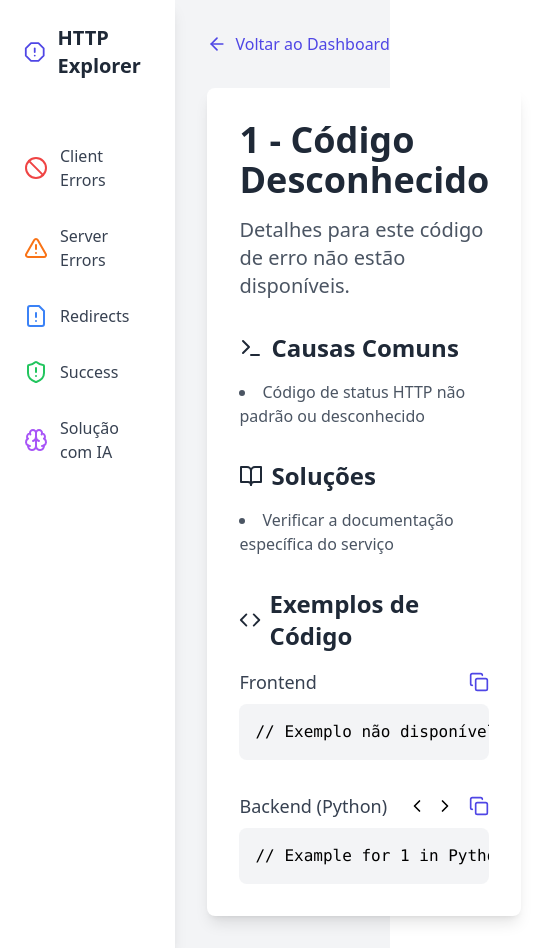
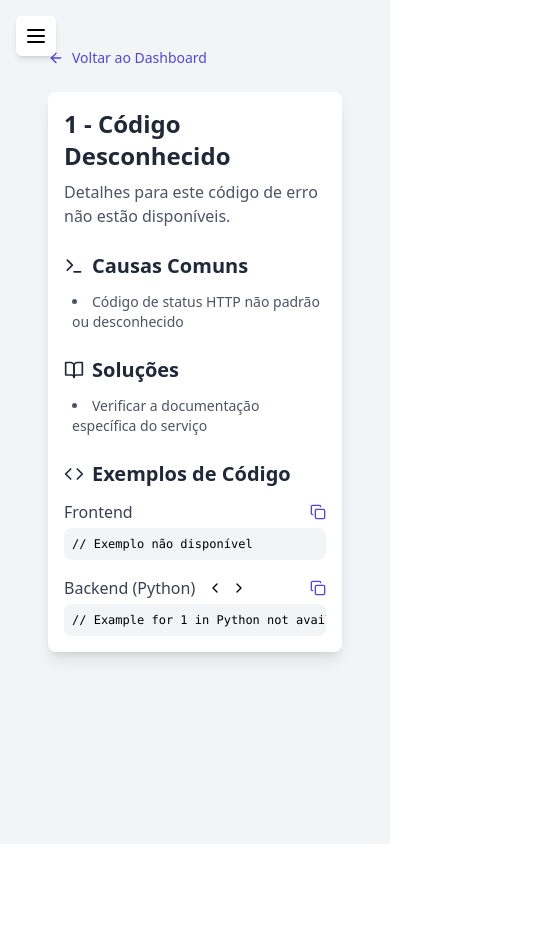
Before and after one commit to MahFelix/HTTP-Frontend, a React (Vite) app: page /error/1 in a window 390 px wide. Shown: the whole page, 553 px wide, since content can reach past the window. After the commit the page ends 844 px from the top, so only its background shows below. Built offline with nearby package versions, Linux system fonts and the light colour scheme.

Commit message:
✔️  test: Teste de aprovação

```diff
--- a/src/components/AiSolution.tsx
+++ b/src/components/AiSolution.tsx
@@ -1,8 +1,8 @@
 import React, { useState, KeyboardEvent, useRef, useEffect } from 'react';
-import { Send, Bot, User, Loader2 } from 'lucide-react';
+import { Send, Bot, User, Loader2, ArrowUp,} from 'lucide-react';
 
 type Message = {
-    from: 'model' | 'user'; // Alterado para 'model' para corresponder ao backend
+  from: 'model' | 'user';
   text: string;
   timestamp?: Date;
 };
@@ -18,16 +18,32 @@ const AiSolution: React.FC = () => {
   const [input, setInput] = useState<string>('');
   const [isLoading, setIsLoading] = useState<boolean>(false);
   const [error, setError] = useState<string | null>(null);
+  const [isMobile, setIsMobile] = useState(window.innerWidth < 768);
   const messagesEndRef = useRef<HTMLDivElement>(null);
   const inputRef = useRef<HTMLInputElement>(null);
+  const chatContainerRef = useRef<HTMLDivElement>(null);
 
-    // Adicione esta função utilitária no seu componente
+  // Verifica o tamanho da tela
+  useEffect(() => {
+    const handleResize = () => {
+      setIsMobile(window.innerWidth < 768);
+    };
+    window.addEventListener('resize', handleResize);
+    return () => window.removeEventListener('resize', handleResize);
+  }, []);
+
+  // Auto-scroll para a última mensagem
+  useEffect(() => {
+    scrollToBottom();
+  }, [messages]);
+
+  const scrollToBottom = () => {
+    messagesEndRef.current?.scrollIntoView({ behavior: 'smooth' });
+  };
+
   const formatBotResponse = (text: string) => {
-        // Quebra o texto em linhas
     const lines = text.split('\n');
-
     return lines.map((line, index) => {
-            // Formata listas com marcadores
       if (line.trim().startsWith('* ')) {
         return (
           <div key={index} className="flex items-start ml-4">
@@ -36,8 +52,6 @@ const AiSolution: React.FC = () => {
           </div>
         );
       }
-
-            // Formata títulos em negrito
       if (line.includes(':')) {
         const [title, content] = line.split(':');
         return (
@@ -46,19 +60,8 @@ const AiSolution: React.FC = () => {
           </div>
         );
       }
-
-            // Texto normal
       return <div key={index} className="mt-1">{line}</div>;
     });
-    };
-
-    // Auto-scroll para a última mensagem
-    useEffect(() => {
-        scrollToBottom();
-    }, [messages]);
-
-    const scrollToBottom = () => {
-        messagesEndRef.current?.scrollIntoView({ behavior: 'smooth' });
   };
 
   const handleSend = async () => {
@@ -89,35 +92,25 @@ const AiSolution: React.FC = () => {
         }),
       });
 
-            if (!response.ok) {
-                throw new Error(`Erro ${response.status}: ${response.statusText}`);
-            }
+      if (!response.ok) throw new Error(`Erro ${response.status}: ${response.statusText}`);
 
       const data = await response.json();
       const botResponse = data.reply.replace(/^Dr\.Http:\s*/i, '');
 
       setMessages((prev) => [
         ...prev,
-                {
-                    from: 'model',
-                    text: botResponse,
-                    timestamp: new Date()
-                }
+        { from: 'model', text: botResponse, timestamp: new Date() }
       ]);
     } catch (error) {
       console.error('Erro ao chamar a API:', error);
       setError('Erro ao conectar com o servidor. Tente novamente.');
       setMessages((prev) => [
         ...prev,
-                {
-                    from: 'model',
-                    text: 'Desculpe, ocorreu um erro ao processar sua mensagem.',
-                    timestamp: new Date()
-                }
+        { from: 'model', text: 'Desculpe, ocorreu um erro ao processar sua mensagem.', timestamp: new Date() }
       ]);
     } finally {
       setIsLoading(false);
-            inputRef.current?.focus();
+      setTimeout(() => inputRef.current?.focus(), 100);
     }
   };
 
@@ -134,15 +127,22 @@ const AiSolution: React.FC = () => {
   };
 
   return (
-        <div className="bg-white rounded-xl shadow-md p-6 h-full flex flex-col">
-            <div className="flex items-center mb-4">
+    <div className="bg-white rounded-xl shadow-md p-4 md:p-6 h-full flex flex-col">
+      {/* Cabeçalho otimizado para mobile */}
+      <div className="flex items-center justify-between mb-4">
+        <div className="flex items-center">
           <div className="bg-purple-100 p-2 rounded-full mr-3">
-                    <Bot className="w-6 h-6 text-purple-600" />
+            <Bot className="w-5 h-5 md:w-6 md:h-6 text-purple-600" />
           </div>
-                <h1 className="text-2xl font-bold text-purple-600">Dr.Http 🤖</h1>
+          <h1 className="text-xl md:text-2xl font-bold text-purple-600">Dr.Http 🤖</h1>
+        </div>
       </div>
 
-            <div className="flex-1 overflow-y-auto space-y-4 border p-4 rounded-md mb-4">
+      {/* Área de mensagens com scroll otimizado */}
+      <div
+        ref={chatContainerRef}
+        className="flex-1 overflow-y-auto space-y-3 md:space-y-4 border p-3 md:p-4 rounded-md mb-3 md:mb-4"
+      >
         {messages.map((msg, index) => (
           <div
             key={index}
@@ -159,7 +159,8 @@ const AiSolution: React.FC = () => {
               </span>
             </div>
             <div
-                            className={`p-3 rounded-md max-w-[85%] ${msg.from === 'model'
+              className={`p-2 md:p-3 rounded-md max-w-[90%] md:max-w-[85%] text-sm md:text-base ${
+                msg.from === 'model'
                   ? 'bg-purple-100 text-purple-800'
                   : 'bg-gray-200 text-gray-800'
               }`}
@@ -172,7 +173,7 @@ const AiSolution: React.FC = () => {
         {isLoading && (
           <div className="flex items-center">
             <Bot className="w-4 h-4 text-purple-600 mr-2" />
-                        <div className="p-3 rounded-md bg-purple-100 text-purple-800">
+            <div className="p-2 md:p-3 rounded-md bg-purple-100 text-purple-800 text-sm md:text-base">
               <Loader2 className="animate-spin w-4 h-4 inline mr-2" />
               Pensando...
             </div>
@@ -180,7 +181,7 @@ const AiSolution: React.FC = () => {
         )}
 
         {error && (
-                    <div className="p-2 bg-red-100 text-red-800 text-sm rounded-md">
+          <div className="p-2 bg-red-100 text-red-800 text-xs md:text-sm rounded-md">
             {error}
           </div>
         )}
@@ -188,10 +189,11 @@ const AiSolution: React.FC = () => {
         <div ref={messagesEndRef} />
       </div>
 
+      {/* Área de input otimizada para mobile */}
       <div className="flex items-center gap-2">
         <input
           ref={inputRef}
-                    className="flex-1 border border-gray-300 rounded-md p-2 focus:outline-none focus:ring-2 focus:ring-purple-500 disabled:opacity-50"
+          className="flex-1 border border-gray-300 rounded-md p-2 text-sm md:text-base focus:outline-none focus:ring-2 focus:ring-purple-500 disabled:opacity-50"
           placeholder="Descreva o erro HTTP..."
           value={input}
           onChange={(e) => setInput(e.target.value)}
@@ -207,6 +209,8 @@ const AiSolution: React.FC = () => {
         >
           {isLoading ? (
             <Loader2 className="w-4 h-4 animate-spin" />
+          ) : isMobile ? (
+            <ArrowUp className="w-4 h-4" />
           ) : (
             <Send className="w-4 h-4" />
           )}
--- a/src/components/ErrorDetail.tsx
+++ b/src/components/ErrorDetail.tsx
@@ -1039,110 +1039,115 @@ const fetchWithTimeout = async (url, timeout = 5000) => {
   };
 
   return (
-    <div className="container mx-auto">
+    <div className="container mx-auto px-4 py-4">
       <Link
         to="/"
-        className="inline-flex items-center text-indigo-600 hover:text-indigo-700 mb-8"
+        className="inline-flex items-center text-indigo-600 hover:text-indigo-700 mb-6 text-sm md:text-base"
       >
-        <ArrowLeft className="w-5 h-5 mr-2" />
+        <ArrowLeft className="w-4 h-4 md:w-5 md:h-5 mr-2" />
         Voltar ao Dashboard
       </Link>
 
       <motion.div
         initial={{ opacity: 0, y: 20 }}
         animate={{ opacity: 1, y: 0 }}
-        className="bg-white rounded-lg shadow-lg p-8"
+        className="bg-white rounded-lg shadow-lg p-4 md:p-8"
       >
-        <div className="mb-8">
-          <h1 className="text-4xl font-bold text-gray-800">
+        <div className="mb-6">
+          <h1 className="text-2xl md:text-4xl font-bold text-gray-800">
             {code} - {error.title}
           </h1>
-          <p className="text-xl text-gray-600 mt-4">{error.description}</p>
+          <p className="text-base md:text-xl text-gray-600 mt-2 md:mt-4">{error.description}</p>
         </div>
 
-        <div className="grid grid-cols-1 md:grid-cols-2 gap-8 mb-8">
+        <div className="grid grid-cols-1 gap-6 md:grid-cols-2 md:gap-8 mb-6 md:mb-8">
           <div>
-            <h2 className="text-2xl font-semibold text-gray-800 mb-4 flex items-center">
-              <Terminal className="w-6 h-6 mr-2" />
+            <h2 className="text-xl md:text-2xl font-semibold text-gray-800 mb-3 flex items-center">
+              <Terminal className="w-5 h-5 md:w-6 md:h-6 mr-2" />
               Causas Comuns
             </h2>
-            <ul className="list-disc list-inside space-y-2">
+            <ul className="list-disc list-inside space-y-1 md:space-y-2 pl-2">
               {error.causes.map((cause: string, index: number) => (
-                <li key={index} className="text-gray-600">{cause}</li>
+                <li key={index} className="text-sm md:text-base text-gray-600">{cause}</li>
               ))}
             </ul>
           </div>
 
           <div>
-            <h2 className="text-2xl font-semibold text-gray-800 mb-4 flex items-center">
-              <BookOpen className="w-6 h-6 mr-2" />
+            <h2 className="text-xl md:text-2xl font-semibold text-gray-800 mb-3 flex items-center">
+              <BookOpen className="w-5 h-5 md:w-6 md:h-6 mr-2" />
               Soluções
             </h2>
-            <ul className="list-disc list-inside space-y-2">
+            <ul className="list-disc list-inside space-y-1 md:space-y-2 pl-2">
               {error.solutions.map((solution: string, index: number) => (
-                <li key={index} className="text-gray-600">{solution}</li>
+                <li key={index} className="text-sm md:text-base text-gray-600">{solution}</li>
               ))}
             </ul>
           </div>
         </div>
 
         <div>
-          <h2 className="text-2xl font-semibold text-gray-800 mb-4 flex items-center">
-            <Code className="w-6 h-6 mr-2" />
+          <h2 className="text-xl md:text-2xl font-semibold text-gray-800 mb-3 md:mb-4 flex items-center">
+            <Code className="w-5 h-5 md:w-6 md:h-6 mr-2" />
             Exemplos de Código
           </h2>
-          <div className="grid grid-cols-1 gap-8">
+          <div className="grid grid-cols-1 gap-4 md:gap-8">
             <div>
-              <div className="flex justify-between items-center mb-2">
-                <h3 className="text-lg font-medium text-gray-700">Frontend</h3>
+              <div className="flex justify-between items-center mb-1 md:mb-2">
+                <h3 className="text-base md:text-lg font-medium text-gray-700">Frontend</h3>
                 <button
                   onClick={() => handleCopy(error.examples.frontend, 'frontend')}
                   className="text-indigo-600 hover:text-indigo-700"
+                  aria-label="Copiar código frontend"
                 >
                   {copied === 'frontend' ? (
-                    <Check className="w-5 h-5" />
+                    <Check className="w-4 h-4 md:w-5 md:h-5" />
                   ) : (
-                    <Copy className="w-5 h-5" />
+                    <Copy className="w-4 h-4 md:w-5 md:h-5" />
                   )}
                 </button>
               </div>
-              <pre className="bg-gray-100 p-4 rounded-lg overflow-x-auto">
+              <pre className="bg-gray-100 p-2 md:p-4 rounded-lg overflow-x-auto text-xs md:text-sm">
                 <code>{error.examples.frontend}</code>
               </pre>
             </div>
+
             <div>
-              <div className="flex justify-between items-center mb-2">
+              <div className="flex justify-between items-center mb-1 md:mb-2">
                 <div className="flex items-center">
-                  <h3 className="text-lg font-medium text-gray-700">
+                  <h3 className="text-base md:text-lg font-medium text-gray-700">
                     Backend ({backendLanguages[currentBackendIndex]})
                   </h3>
-                  <div className="flex items-center ml-4">
+                  <div className="flex items-center ml-2 md:ml-4">
                     <button
                       onClick={prevBackendExample}
                       className="p-1 rounded-full hover:bg-gray-200"
+                      aria-label="Exemplo anterior"
                     >
-                      <ChevronLeft className="w-5 h-5" />
+                      <ChevronLeft className="w-4 h-4 md:w-5 md:h-5" />
                     </button>
                     <button
                       onClick={nextBackendExample}
                       className="p-1 rounded-full hover:bg-gray-200"
+                      aria-label="Próximo exemplo"
                     >
-                      <ChevronRight className="w-5 h-5" />
+                      <ChevronRight className="w-4 h-4 md:w-5 md:h-5" />
                     </button>
                   </div>
                 </div>
                 <button
                   onClick={() => handleCopy(getBackendExample(code || '', backendLanguages[currentBackendIndex]), 'backend')}
                   className="text-indigo-600 hover:text-indigo-700"
+                  aria-label="Copiar código backend"
                 >
                   {copied === 'backend' ? (
-                    <Check className="w-5 h-5" />
+                    <Check className="w-4 h-4 md:w-5 md:h-5" />
                   ) : (
-                    <Copy className="w-5 h-5" />
+                    <Copy className="w-4 h-4 md:w-5 md:h-5" />
                   )}
                 </button>
               </div>
-              <pre className="bg-gray-100 p-4 rounded-lg overflow-x-auto">
+              <pre className="bg-gray-100 p-2 md:p-4 rounded-lg overflow-x-auto text-xs md:text-sm">
                 <code>{getBackendExample(code || '', backendLanguages[currentBackendIndex])}</code>
               </pre>
             </div>
--- a/src/components/Sidebar.tsx
+++ b/src/components/Sidebar.tsx
@@ -1,27 +1,85 @@
-import React from 'react';
+import React, { useState, useEffect } from 'react';
 import { Link, useLocation } from 'react-router-dom';
-import { motion } from 'framer-motion';
-import { AlertOctagon } from 'lucide-react';
+import { motion, AnimatePresence } from 'framer-motion';
+import { AlertOctagon, Menu, X } from 'lucide-react';
 import { errorCategories } from '../App';
 
 const Sidebar = () => {
   const location = useLocation();
+  const [isOpen, setIsOpen] = useState(false);
+  const [isMobile, setIsMobile] = useState(window.innerWidth < 768);
+
+  useEffect(() => {
+    const handleResize = () => {
+      setIsMobile(window.innerWidth < 768);
+      // Fecha o menu quando redimensiona para desktop
+      if (window.innerWidth >= 768) {
+        setIsOpen(false);
+      }
+    };
+
+    window.addEventListener('resize', handleResize);
+    return () => window.removeEventListener('resize', handleResize);
+  }, []);
+
+  const toggleSidebar = () => setIsOpen(!isOpen);
 
   return (
-    <div className="w-64 bg-white shadow-lg">
+    <>
+      {/* Botão de menu mobile */}
+      {isMobile && (
+        <button
+          onClick={toggleSidebar}
+          className="fixed z-30 top-4 left-4 p-2 bg-white rounded-md shadow-md md:hidden"
+          aria-label="Toggle menu"
+        >
+          {isOpen ? <X className="w-6 h-6" /> : <Menu className="w-6 h-6" />}
+        </button>
+      )}
+
+      {/* Overlay para mobile */}
+      <AnimatePresence>
+        {isMobile && isOpen && (
+          <motion.div
+            initial={{ opacity: 0 }}
+            animate={{ opacity: 0.5 }}
+            exit={{ opacity: 0 }}
+            className="fixed inset-0 z-20 bg-black"
+            onClick={toggleSidebar}
+          />
+        )}
+      </AnimatePresence>
+
+      {/* Sidebar principal */}
+      <motion.div
+        initial={false}
+        animate={{
+          width: isMobile ? (isOpen ? '16rem' : 0) : '16rem',
+          opacity: isMobile ? (isOpen ? 1 : 0) : 1,
+        }}
+        transition={{ type: 'spring', stiffness: 300, damping: 30 }}
+        className={`fixed md:relative z-20 h-screen bg-white shadow-lg overflow-hidden ${isMobile ? 'w-0' : 'w-64'}`}
+      >
         <div className="p-6">
-        <Link to="/" className="flex items-center space-x-3">
+          <Link
+            to="/"
+            className="flex items-center space-x-3"
+            onClick={() => isMobile && setIsOpen(false)}
+          >
             <AlertOctagon className="w-8 h-8 text-indigo-600" />
             <span className="text-xl font-bold text-gray-800">HTTP Explorer</span>
           </Link>
         </div>
+
         <nav className="mt-6">
           {errorCategories.map((category) => (
             <Link
               key={category.id}
               to={category.id === 'ai-solution' ? '/ai-solution' : `/?category=${category.id}`}
-            className={`flex items-center px-6 py-4 text-gray-700 hover:bg-indigo-50 hover:text-indigo-600 transition-colors duration-200 ${location.search.includes(category.id) ? 'bg-indigo-50 text-indigo-600' : ''
+              className={`flex items-center px-6 py-4 text-gray-700 hover:bg-indigo-50 hover:text-indigo-600 transition-colors duration-200 ${
+                location.search.includes(category.id) ? 'bg-indigo-50 text-indigo-600' : ''
               }`}
+              onClick={() => isMobile && setIsOpen(false)}
             >
               <motion.div
                 whileHover={{ scale: 1.1 }}
@@ -33,7 +91,8 @@ const Sidebar = () => {
             </Link>
           ))}
         </nav>
-    </div>
+      </motion.div>
+    </>
   );
 };
 
```
Lines whose indentation alone changed are shown as unchanged.
